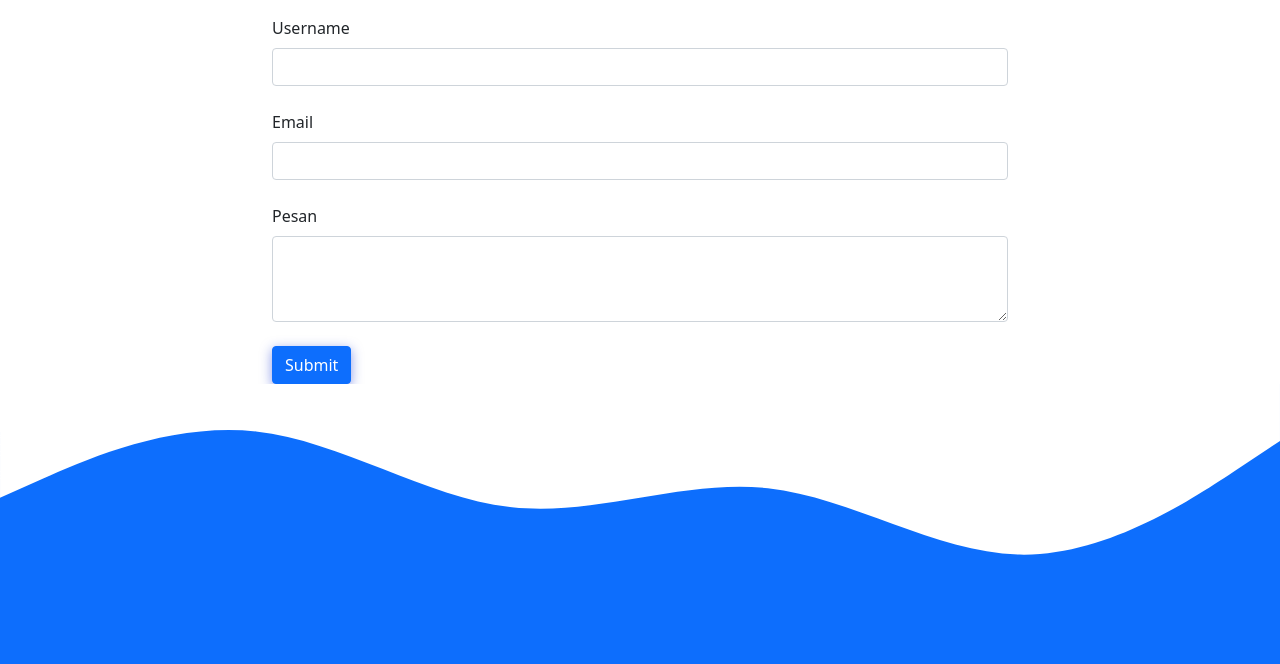
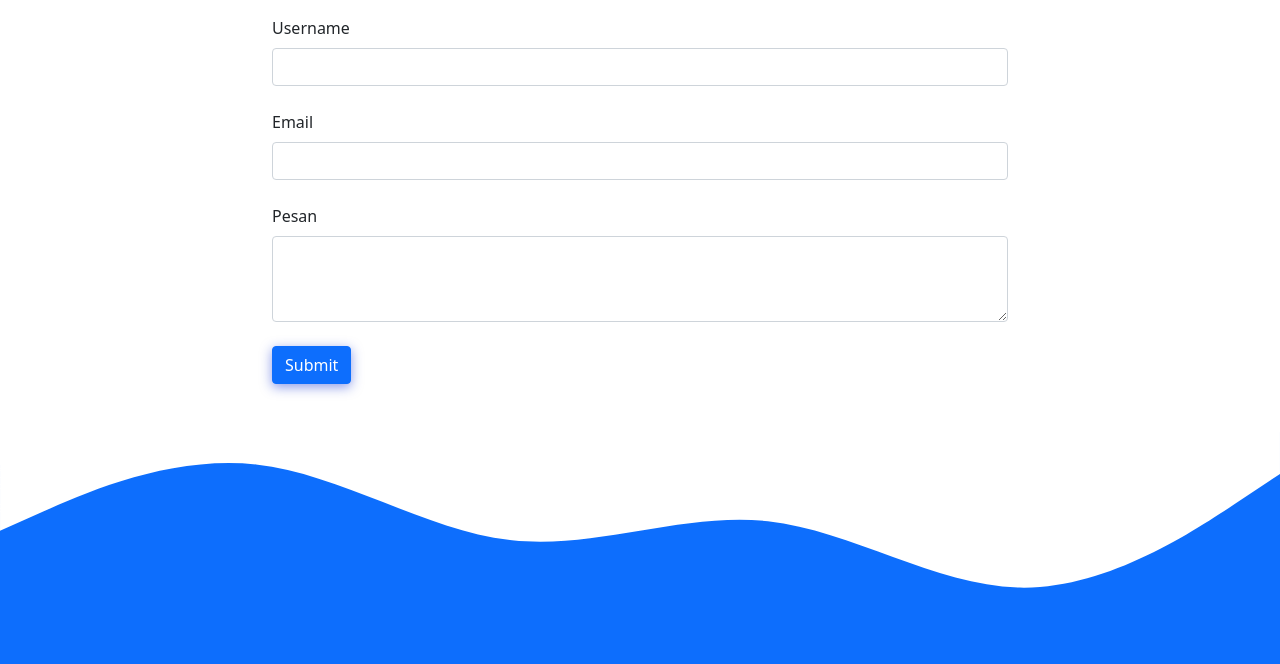
Before and after one commit to ApinTDM/Portfolio, a plain HTML site: page index.html in a window 1280 px wide. Shown: the part 1615-2279 px from the top of the page. Drawn offline with nearby package versions, Linux system fonts and the light colour scheme; a web font is replaced by a local one.

Commit message:
di upgrade v3

```diff
--- a/index.html
+++ b/index.html
@@ -149,8 +149,9 @@
       <!-- end contact -->
 
       <!-- footer -->
-      <footer class="bg-primary text-center pb-5">
-        <svg xmlns="http://www.w3.org/2000/svg" viewBox="0 0 1440 320"><path fill="#ffffff" fill-opacity="1" d="M0,128L48,106.7C96,85,192,43,288,53.3C384,64,480,128,576,138.7C672,149,768,107,864,117.3C960,128,1056,192,1152,192C1248,192,1344,128,1392,96L1440,64L1440,0L1392,0C1344,0,1248,0,1152,0C1056,0,960,0,864,0C768,0,672,0,576,0C480,0,384,0,288,0C192,0,96,0,48,0L0,0Z"></path></svg>
+
+      <footer class="bg-primary text-center pb-5 mt-5">
+        <svg  style="margin-top: -15px;" xmlns="http://www.w3.org/2000/svg" viewBox="0 0 1440 320"><path fill="#ffffff" fill-opacity="1" d="M0,128L48,106.7C96,85,192,43,288,53.3C384,64,480,128,576,138.7C672,149,768,107,864,117.3C960,128,1056,192,1152,192C1248,192,1344,128,1392,96L1440,64L1440,0L1392,0C1344,0,1248,0,1152,0C1056,0,960,0,864,0C768,0,672,0,576,0C480,0,384,0,288,0C192,0,96,0,48,0L0,0Z"></path></svg>
         <p class="text-white">
           Created by <i class="bi bi-instagram text-danger"></i> <a class="text-white fw-bold" href="https://www.instagram.com/apinsyahriin/">apinsyahriin</a>
         </p>
--- a/style.css
+++ b/style.css
@@ -7,6 +7,7 @@
     text-shadow: 1px 1px 1px rgba(0, 0, 0, 0.7);
     height: 540px;
     position: relative;
+
 
 
 }
```
